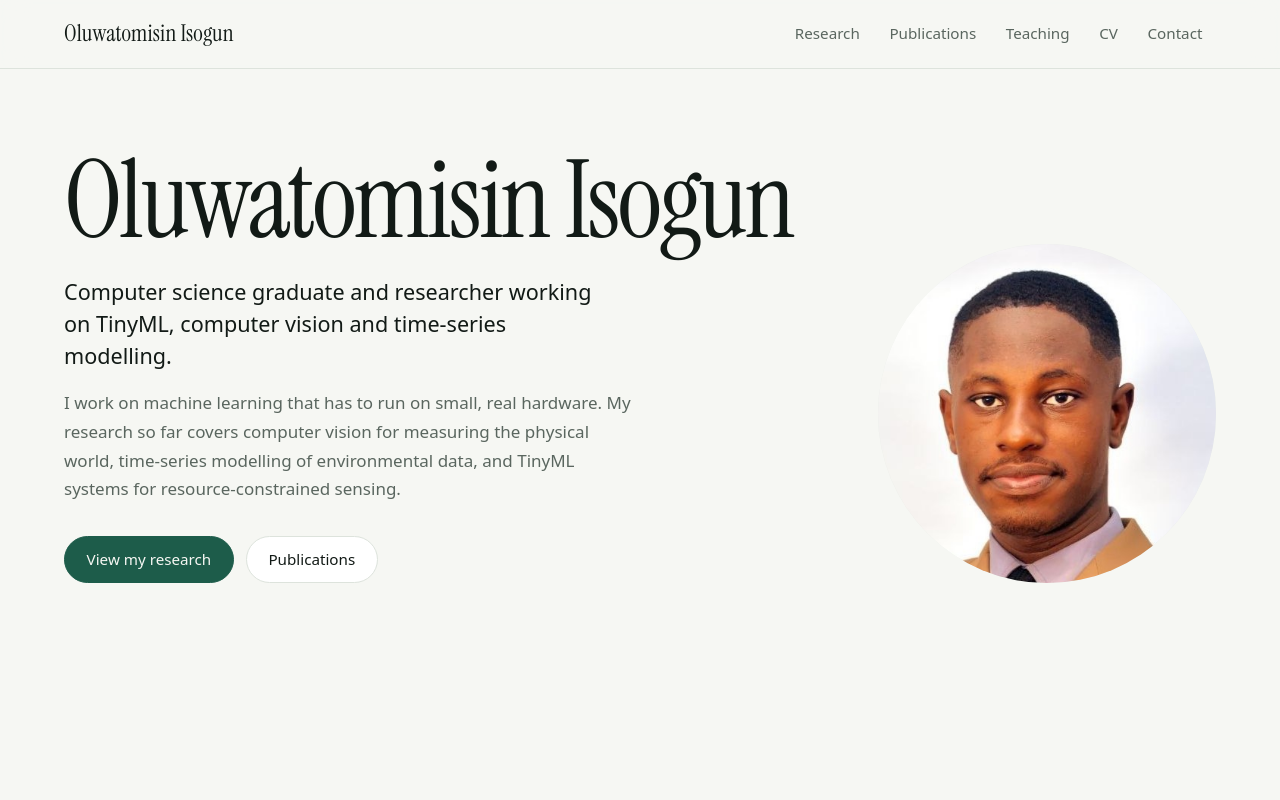
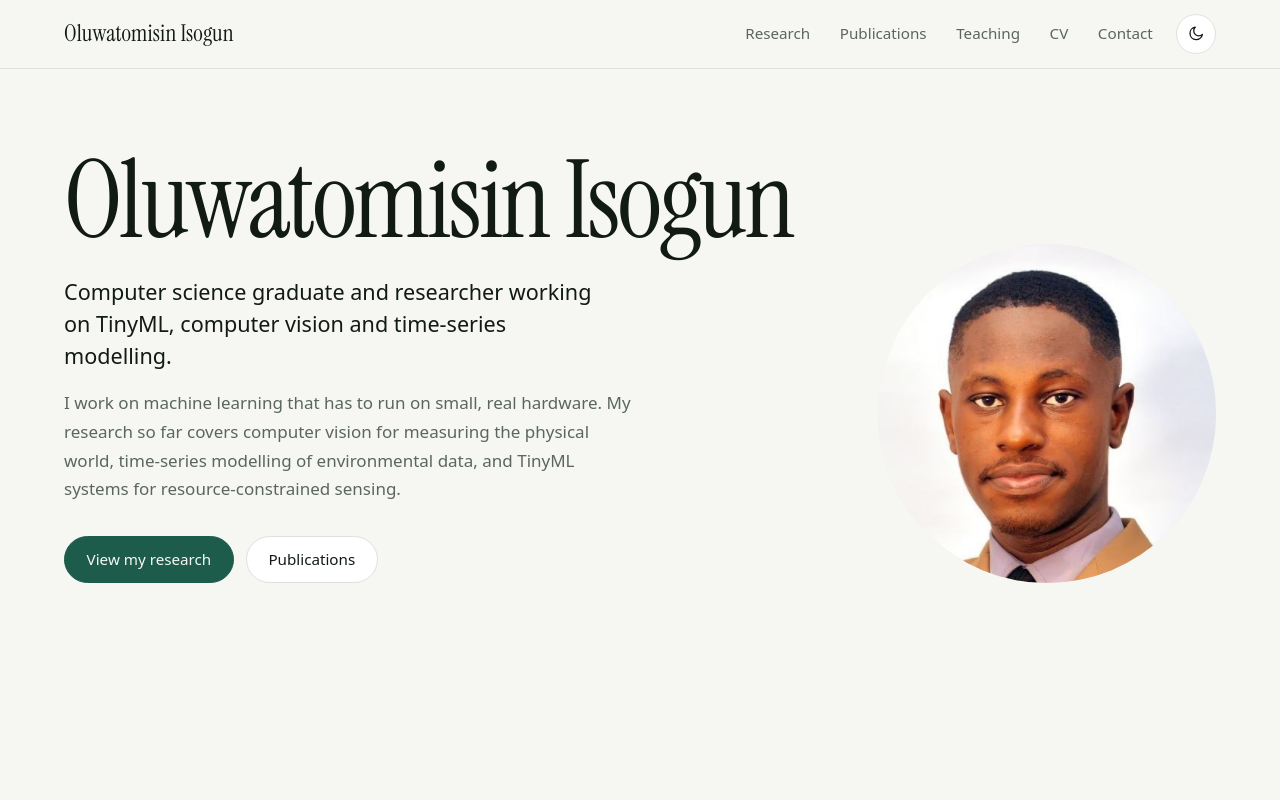
Before and after one commit to TosinISOGUN/research-site, a React (Vite) app: page / in a window 1280 px wide. Shown: the top 800 px of the page. Built offline with nearby package versions, Linux system fonts and the light colour scheme.

Commit message:
Make light mode the default and add a dark mode toggle
Stop following the system colour scheme. Dark mode now applies only when chosen with a toggle in the header, is remembered per browser and applied before first paint, and the print layout stays black on white.

```diff
--- a/index.html
+++ b/index.html
@@ -17,8 +17,16 @@
     <meta property="og:image:height" content="630" />
     <meta property="og:image:alt" content="Oluwatomisin Isogun, computer science graduate and researcher working on TinyML, computer vision and time-series modelling" />
     <meta name="twitter:card" content="summary_large_image" />
-    <meta name="theme-color" content="#F6F7F3" media="(prefers-color-scheme: light)" />
-    <meta name="theme-color" content="#0D1310" media="(prefers-color-scheme: dark)" />
+    <meta name="theme-color" content="#F6F7F3" />
+    <script>
+      // Light is the default. Apply a saved dark choice before first paint so the page does not flash.
+      try {
+        if (localStorage.getItem('theme') === 'dark') {
+          document.documentElement.setAttribute('data-theme', 'dark');
+          document.querySelector('meta[name="theme-color"]').setAttribute('content', '#0D1310');
+        }
+      } catch (e) {}
+    </script>
     <link rel="icon" type="image/png" href="favicon.png" />
     <link rel="apple-touch-icon" href="apple-touch-icon.png" />
     <link rel="manifest" href="manifest.webmanifest" />
--- a/src/components/Header.tsx
+++ b/src/components/Header.tsx
@@ -1,6 +1,7 @@
 import { useEffect, useState } from 'react';
 import { profile } from '../data/profile';
 import { HOME_HREF, NAV, type PageKey } from '../site';
+import { ThemeToggle } from './ThemeToggle';
 
 const DESKTOP = '(min-width: 52rem)';
 
@@ -46,9 +47,12 @@ export function Header({ current }: { current: PageKey }) {
           <span className="brand__name">{profile.name}</span>
         </a>
 
+        <div className="header__right">
           <nav className="nav" aria-label="Main">
             <ul>{links}</ul>
           </nav>
+
+          <ThemeToggle />
 
           <button
             type="button"
@@ -62,6 +66,7 @@ export function Header({ current }: { current: PageKey }) {
             <span className="menu-button__bar" />
             <span className="menu-button__bar" />
           </button>
+        </div>
       </div>
     </header>
 
--- /dev/null
+++ b/src/components/ThemeToggle.tsx
@@ -0,0 +1,55 @@
+import { useEffect, useState } from 'react';
+
+type Theme = 'light' | 'dark';
+
+const META_COLOUR: Record<Theme, string> = { light: '#F6F7F3', dark: '#0D1310' };
+
+/** Moon and sun buttons are both rendered; CSS shows the right one for the current theme, so the
+ *  pre-rendered HTML needs no knowledge of the visitor's choice. */
+export function ThemeToggle() {
+  // Light is the default. The saved choice was applied to <html> before first paint by a script in
+  // each HTML file; read it back after hydration so the label and state match.
+  const [theme, setTheme] = useState<Theme>('light');
+
+  useEffect(() => {
+    setTheme(document.documentElement.dataset.theme === 'dark' ? 'dark' : 'light');
+  }, []);
+
+  function toggle() {
+    const next: Theme = theme === 'dark' ? 'light' : 'dark';
+    setTheme(next);
+    document.documentElement.dataset.theme = next;
+    document.querySelector('meta[name="theme-color"]')?.setAttribute('content', META_COLOUR[next]);
+    try {
+      localStorage.setItem('theme', next);
+    } catch {
+      // Storage can be blocked (private windows); the choice then lasts until the page closes.
+    }
+  }
+
+  const label = theme === 'dark' ? 'Switch to light mode' : 'Switch to dark mode';
+
+  return (
+    <button type="button" className="theme-toggle" onClick={toggle} aria-label={label} title={label}>
+      <svg className="icon theme-toggle__moon" viewBox="0 0 24 24" aria-hidden="true" focusable="false">
+        <path
+          d="M21 12.8A8.5 8.5 0 1 1 11.2 3a6.6 6.6 0 0 0 9.8 9.8Z"
+          fill="none"
+          stroke="currentColor"
+          strokeWidth="1.8"
+          strokeLinejoin="round"
+        />
+      </svg>
+      <svg className="icon theme-toggle__sun" viewBox="0 0 24 24" aria-hidden="true" focusable="false">
+        <circle cx="12" cy="12" r="4.2" fill="none" stroke="currentColor" strokeWidth="1.8" />
+        <path
+          d="M12 2.5v2.2M12 19.3v2.2M2.5 12h2.2M19.3 12h2.2M5.3 5.3l1.6 1.6M17.1 17.1l1.6 1.6M5.3 18.7l1.6-1.6M17.1 6.9l1.6-1.6"
+          fill="none"
+          stroke="currentColor"
+          strokeWidth="1.8"
+          strokeLinecap="round"
+        />
+      </svg>
+    </button>
+  );
+}
--- a/src/styles.css
+++ b/src/styles.css
@@ -18,11 +18,12 @@
 
   --radius: 14px;
   --header-h: 4.25rem;
-  color-scheme: light dark;
+  color-scheme: light;
 }
 
-@media (prefers-color-scheme: dark) {
-  :root {
+/* Light is the default. Dark applies only when the visitor chooses it with the toggle in the
+   header (saved in localStorage and applied before first paint by a script in each HTML file). */
+:root[data-theme='dark'] {
   --bg: #0d1310;
   --surface: #131b17;
   --text: #e8eee9;
@@ -32,7 +33,7 @@
   --accent: #6bcba6;
   --accent-ink: #0d1310;
   --signal: #f0a044;
-  }
+  color-scheme: dark;
 }
 
 /* =========================================================
@@ -264,6 +265,43 @@ img {
 .nav a[aria-current='page'] {
   color: var(--text);
   background: var(--tint);
+}
+
+.header__right {
+  display: flex;
+  align-items: center;
+  gap: 0.6rem;
+}
+
+.theme-toggle {
+  display: grid;
+  place-items: center;
+  width: 2.5rem;
+  height: 2.5rem;
+  flex: none;
+  padding: 0;
+  border: 1px solid var(--rule);
+  border-radius: 50%;
+  background: var(--surface);
+  color: var(--text);
+  cursor: pointer;
+  transition: color 0.15s ease, border-color 0.15s ease;
+}
+.theme-toggle:hover {
+  color: var(--accent);
+  border-color: var(--accent);
+}
+.theme-toggle .icon {
+  width: 1.1rem;
+  height: 1.1rem;
+}
+/* Show the moon in light mode (click for dark) and the sun in dark mode (click for light). */
+.theme-toggle__sun,
+:root[data-theme='dark'] .theme-toggle__moon {
+  display: none;
+}
+:root[data-theme='dark'] .theme-toggle__sun {
+  display: block;
 }
 
 .menu-button {
@@ -1291,7 +1329,8 @@ dd .chips {
 }
 
 @media print {
-  :root {
+  :root,
+  :root[data-theme='dark'] {
     --bg: #fff;
     --surface: #fff;
     --text: #000;
@@ -1301,6 +1340,7 @@ dd .chips {
     --accent: #000;
   }
   .header,
+  .theme-toggle,
   .mobile-menu,
   .trace,
   .skip-link,
```
Also changed, not shown: contact.html (+10 -2 lines), cv.html (+10 -2 lines), publications.html (+10 -2 lines), research.html (+10 -2 lines), teaching.html (+10 -2 lines). Lines whose indentation alone changed are shown as unchanged.
